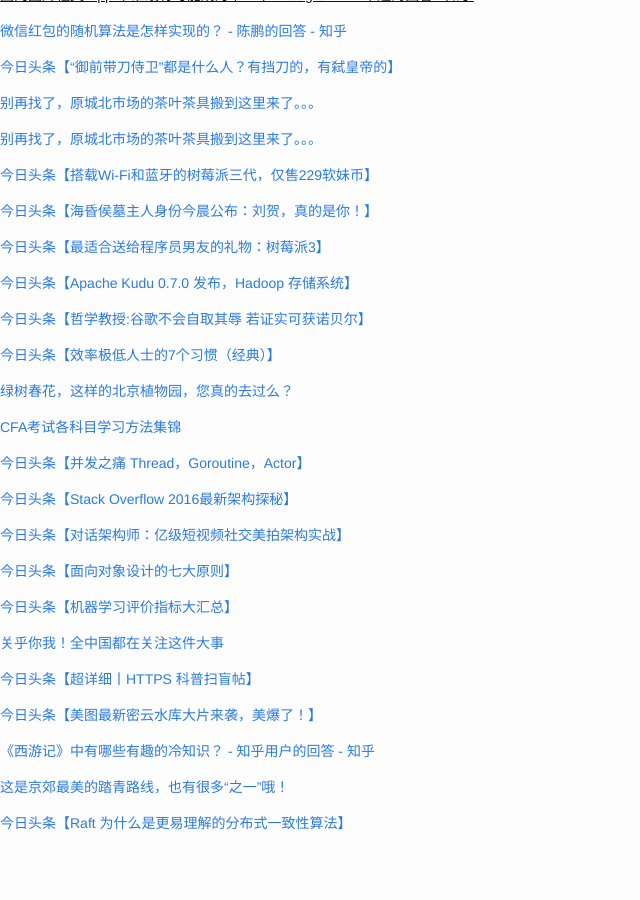
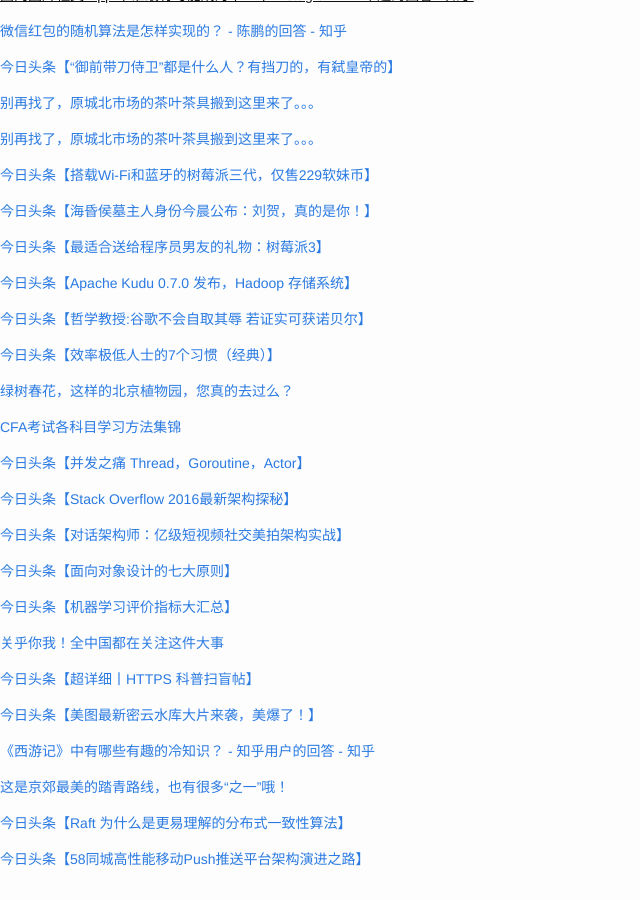
Before and after one commit to cnwarden/cnwarden.github.io, a Jekyll site: the page built from fav/index.md, in a window 1280 px wide and 900 px high, scrolled down 1950 px. Shown: the whole window, without its empty margins (0-640 px from the left). Built offline with Jekyll 4.4.1, drawn with Linux system fonts in a browser that asks for light colours; emoji names are drawn with the system emoji font; before the commit the page ends 2814 px from its top, so only the background shows below that.

Commit message:
auto commit

```diff
--- a/fav/index.md
+++ b/fav/index.md
@@ -156,3 +156,5 @@ title:  fav
 [这是京郊最美的踏青路线，也有很多“之一”哦！](http://mp.weixin.qq.com/s?__biz=MjM5NDcxMTE2NA==&mid=406617780&idx=1&sn=8f0e0d1472b3b580d361f18247975c40&scene=0#wechat_redirect)
 
 [今日头条【Raft 为什么是更易理解的分布式一致性算法】](http://toutiao.com/item/6257076024245223938/?iid=3764603574&app=news_article&tt_from=android_share&utm_source=email&utm_medium=toutiao_android&utm_campaign=client_share)
+
+[今日头条【58同城高性能移动Push推送平台架构演进之路】](http://toutiao.com/item/6257634242671411714/?iid=3764603574&app=news_article&tt_from=android_share&utm_source=email&utm_medium=toutiao_android&utm_campaign=client_share)
```
